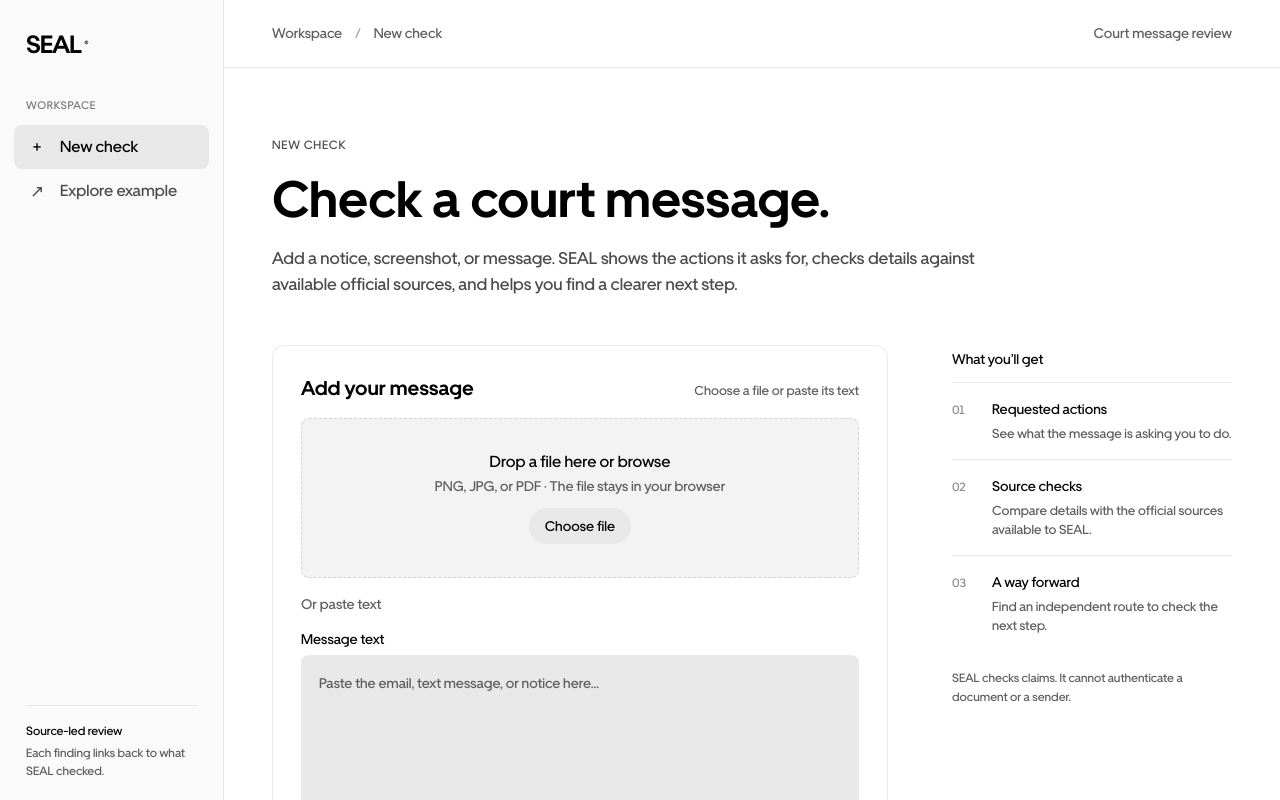
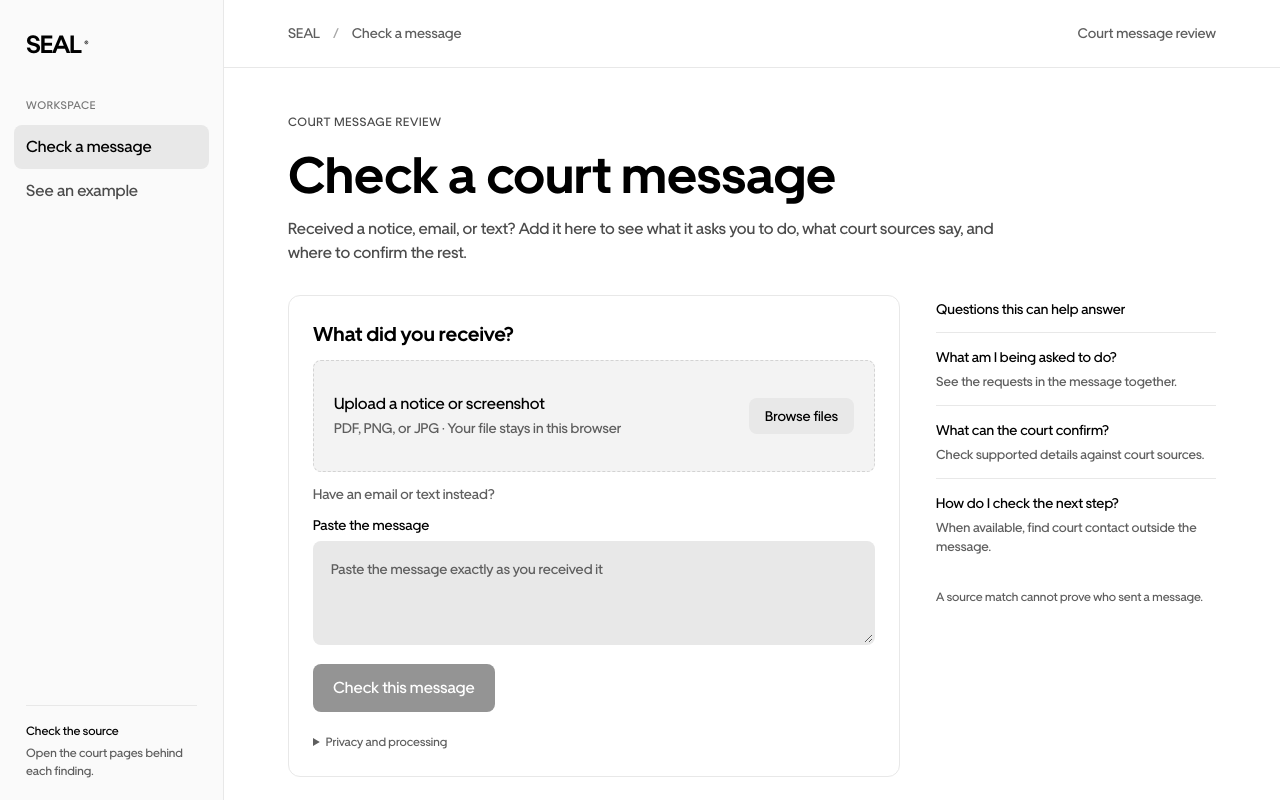
Before and after one commit to Davemafy/seal, a Next.js app: page / in a window 1280 px wide. Shown: the top 800 px of the page. Built offline with nearby package versions, Linux system fonts and the light colour scheme.

Commit message:
Make SEAL intake clearer and remove generic UI symbols

```diff
--- a/app/seal-app.tsx
+++ b/app/seal-app.tsx
@@ -31,16 +31,16 @@ function decisionCopy(verification:Verification|null){
  const mismatches=verification.results.filter(result=>result.verdict==='MISMATCH').length;
  const matches=verification.results.filter(result=>result.verdict==='MATCH').length;
  if(mismatches)return {
-  title:'Some details conflict with official sources.',
-  summary:'Review the highlighted details and use the official route below for your next step.'
+  title:'Some details do not match court sources.',
+  summary:'See which parts conflict, then use the court contact shown below to check what to do next.'
  };
  if(matches)return {
   title:'Some details match official sources.',
-  summary:'You can review each match below. Use an independently found official channel for any next step.'
+  summary:'See what matched below. A matching detail alone does not confirm who sent the message.'
  };
  return {
-  title:'These details need a closer check.',
-  summary:'SEAL could not confirm them from the sources available. The record below shows what was checked.'
+  title:'We could not confirm these details.',
+  summary:'See what was checked below, then contact the court through its own website if you need to act.'
  };
 }
 
@@ -251,44 +251,43 @@ async function upload(uploaded:File){
   <aside className="workspace-rail" aria-label="Workspace">
    <Link href="/" className="rail-brand">SEAL<span>®</span></Link>
    <div className="rail-group-label">WORKSPACE</div>
-   <button className={`rail-item ${!text?'is-current':''}`} type="button" onClick={clear}><span className="rail-item-mark" aria-hidden="true">+</span> New check</button>
-   <button className="rail-item" type="button" disabled={!hydrated} onClick={()=>chooseFixture('action-message-demo')}><span className="rail-item-mark" aria-hidden="true">↗</span> Explore example</button>
+   <button className={`rail-item ${!text?'is-current':''}`} type="button" onClick={clear}>Check a message</button>
+   <button className="rail-item" type="button" disabled={!hydrated} onClick={()=>chooseFixture('action-message-demo')}>See an example</button>
    <div className="rail-spacer"/>
-   <div className="rail-foot"><strong>Source-led review</strong><span>Each finding links back to what SEAL checked.</span></div>
+   <div className="rail-foot"><strong>Check the source</strong><span>Open the court pages behind each finding.</span></div>
   </aside>
   <header className="seal-nav">
    <Link href="/" className="mobile-brand">SEAL</Link>
-   <div className="seal-nav-note">Workspace <span aria-hidden="true">/</span> {text?'Message review':'New check'}</div>
-   {text?<button className="nav-action" type="button" onClick={clear}>Start another check</button>:<div className="nav-trust">Court message review</div>}
+   <div className="seal-nav-note">SEAL <span aria-hidden="true">/</span> {text?'Your review':'Check a message'}</div>
+   {text?<button className="nav-action" type="button" onClick={clear}>Check another message</button>:<div className="nav-trust">Court message review</div>}
   </header>
 
   {!text?
    <section className="entry-shell">
    <div className="entry-copy">
-     <p className="entry-kicker">NEW CHECK</p>
-     <h1>Check a court message.</h1>
-     <p>Add a notice, screenshot, or message. SEAL shows the actions it asks for, checks details against available official sources, and helps you find a clearer next step.</p>
+     <p className="entry-kicker">COURT MESSAGE REVIEW</p>
+     <h1>Check a court message</h1>
+     <p>Received a notice, email, or text? Add it here to see what it asks you to do, what court sources say, and where to confirm the rest.</p>
     </div>
 
     <div className="intake">
-     <div className="intake-heading"><strong>Add your message</strong><span>Choose a file or paste its text</span></div>
+     <div className="intake-heading"><strong>What did you receive?</strong></div>
      <button className={`upload-row ${dragging?'is-dragging':''}`} type="button" disabled={busy||!hydrated} onClick={()=>input.current?.click()}
       onDragOver={event=>{if(event.dataTransfer.types.includes('Files')){event.preventDefault();setDragging(true)}}}
       onDragLeave={event=>{if(!event.currentTarget.contains(event.relatedTarget as Node))setDragging(false)}}
       onDrop={event=>{event.preventDefault();setDragging(false);if(event.dataTransfer.files[0])upload(event.dataTransfer.files[0])}}>
-      <span className="upload-plus" aria-hidden="true">+</span>
-      <span><strong>{busy?status:'Drop a file here or browse'}</strong><small>PNG, JPG, or PDF · The file stays in your browser</small></span>
-      <span className="upload-browse">Choose file</span>
+      <span><strong>{busy?status:'Upload a notice or screenshot'}</strong><small>PDF, PNG, or JPG · Your file stays in this browser</small></span>
+      <span className="upload-browse">Browse files</span>
      </button>
 
-     <div className="paste-divider"><span>Or paste text</span></div>
+     <div className="paste-divider"><span>Have an email or text instead?</span></div>
      <label className="paste-field">
-      <span className="field-label">Message text</span>
-      <textarea aria-label="Paste the court message" value={draft} onChange={event=>setDraft(event.target.value)} placeholder="Paste the email, text message, or notice here..."/>
+      <span className="field-label">Paste the message</span>
+      <textarea aria-label="Paste the court message" value={draft} onChange={event=>setDraft(event.target.value)} placeholder="Paste the message exactly as you received it"/>
      </label>
 
      <div className="intake-actions">
-      <button className="check-message" type="button" disabled={!draft.trim()||!hydrated} onClick={submitPaste}>Check pasted text <span aria-hidden="true">→</span></button>
+      <button className="check-message" type="button" disabled={!draft.trim()||!hydrated} onClick={submitPaste}>Check this message</button>
      </div>
 
      {error&&<div role="alert" className="inspection-error">{error}</div>}
@@ -298,12 +297,12 @@ async function upload(uploaded:File){
       <p>Your uploaded file does not leave the browser. Extracted text can be sent to the SEAL server and, when configured, to Groq for claim structuring. SEAL does not store the uploaded file or extracted claims.</p>
      </details>
     </div>
-    <aside className="entry-guide" aria-label="What you will get">
-     <p className="guide-heading">What you’ll get</p>
-     <div><span>01</span><p><strong>Requested actions</strong><small>See what the message is asking you to do.</small></p></div>
-     <div><span>02</span><p><strong>Source checks</strong><small>Compare details with the official sources available to SEAL.</small></p></div>
-     <div><span>03</span><p><strong>A way forward</strong><small>Find an independent route to check the next step.</small></p></div>
-     <p className="guide-limit">SEAL checks claims. It cannot authenticate a document or a sender.</p>
+    <aside className="entry-guide" aria-label="Questions SEAL can help answer">
+     <p className="guide-heading">Questions this can help answer</p>
+     <div><p><strong>What am I being asked to do?</strong><small>See the requests in the message together.</small></p></div>
+     <div><p><strong>What can the court confirm?</strong><small>Check supported details against court sources.</small></p></div>
+     <div><p><strong>How do I check the next step?</strong><small>When available, find court contact outside the message.</small></p></div>
+     <p className="guide-limit">A source match cannot prove who sent a message.</p>
     </aside>
    </section>
    :
@@ -311,7 +310,7 @@ async function upload(uploaded:File){
     <div className="review-head">
      <div>
       <p className="review-context">{isDemo?'EXAMPLE CHECK':file?.kind==='pdf'?'PDF DOCUMENT':file?'IMAGE OR SCREENSHOT':'PASTED MESSAGE'}</p>
-      <h1>{isActionDemo?'Jury-duty message example':isDemo?'Court notice example':'Message review'}</h1>
+      <h1>{isActionDemo?'Jury-duty message example':isDemo?'Court notice example':'Your message'}</h1>
      </div>
      <div className="review-head-actions">
       {isDemo&&<select aria-label="Choose demo fixture" value={fixture} onChange={event=>chooseFixture(event.target.value as FixtureKey)}>
@@ -349,7 +348,7 @@ async function upload(uploaded:File){
        </div>
        :
        <div className="decision">
-        <p className="decision-label">What to do now</p>
+        <p className="decision-label">What we found</p>
         <h2>{decision.title}</h2>
         <p className="decision-summary">{decision.summary}</p>
         {verification.safe_action&&<a className="safe-primary" href={verification.safe_action.primary_url} target="_blank" rel="noopener noreferrer">{verification.safe_action.primary_label}</a>}
@@ -358,7 +357,7 @@ async function upload(uploaded:File){
          <span>What the message asks</span>
          <strong>{actionSummary}</strong>
         </button>}
-        <div className="review-progress"><span>{claims.length} claims checked</span><span>{count('MISMATCH')} contradict · {count('MATCH')} match · {count('COULD_NOT_VERIFY')} unverified</span></div>
+        <div className="review-progress"><span>{claims.length} details checked</span><span>{count('MISMATCH')} conflict · {count('MATCH')} match · {count('COULD_NOT_VERIFY')} could not verify</span></div>
        </div>}
      </div>
 
@@ -423,7 +422,7 @@ async function upload(uploaded:File){
 
     {ready&&verification?.safe_action&&<section className="source-resolution" id="source-checks" aria-label="Safe next step">
      <div className="section-heading evidence-heading">
-      <h2>What the independent sources change</h2>
+      <h2>What the court sources say</h2>
       <p>{verification.safe_action.title}</p>
      </div>
 
@@ -451,7 +450,7 @@ async function upload(uploaded:File){
       </div>
      </div>
 
-     <p className="resolution-disclaimer">This is not an authenticity ruling. It is a safer route based on independent official sources.</p>
+     <p className="resolution-disclaimer">These sources cannot confirm who sent the message.</p>
     </section>}
 
     {ready&&verification?.contact&&<section className="contact-section" aria-label="Independent court contact">
@@ -473,8 +472,8 @@ async function upload(uploaded:File){
 
     {ready&&<section className="record-section" id="checked-details">
      <div className="section-heading record-heading">
-      <h2>Full verification record</h2>
-      <p>Select a row to inspect the exact source text, result, and supporting evidence.</p>
+      <h2>What was checked</h2>
+      <p>Choose a detail to see the message text alongside the court source.</p>
      </div>
 
      <div className="record-layout">
@@ -544,7 +543,6 @@ async function upload(uploaded:File){
 
   <footer className="seal-footer">
    <span>SEAL is not affiliated with any court.</span>
-   <span>Review the message, the sources, and your next step.</span>
   </footer>
  </main>;
 }
--- a/app/workspace.css
+++ b/app/workspace.css
@@ -17,15 +17,14 @@
 .rail-brand{padding:0 12px 38px;text-decoration:none;font-size:25px;line-height:32px;font-weight:700;letter-spacing:-.04em}
 .rail-brand span{margin-left:3px;font-size:9px;vertical-align:top}
 .rail-group-label{margin:0 12px 10px;color:#777;font-size:11px;font-weight:500;letter-spacing:.06em}
-.rail-item{width:100%;min-height:44px;display:flex;align-items:center;gap:12px;padding:8px 12px;border:0;border-radius:8px;background:transparent;color:#4b4b4b;text-align:left;font-size:14px}
+.rail-item{width:100%;min-height:44px;display:flex;align-items:center;padding:8px 12px;border:0;border-radius:8px;background:transparent;color:#4b4b4b;text-align:left;font-size:14px}
 .rail-item:hover{background:#e8e8e8}
 .rail-item.is-current{background:#e8e8e8;color:#000;font-weight:500}
-.rail-item-mark{width:22px;text-align:center;font-size:17px;line-height:20px}
 .rail-spacer{flex:1}
 .rail-foot{display:grid;gap:4px;margin:0 12px;padding-top:16px;border-top:1px solid var(--line);color:#5e5e5e;font-size:12px;line-height:18px}
 .rail-foot strong{color:#000;font-weight:500}
 .seal-nav,.entry-shell,.review-shell,.seal-footer{grid-column:2;min-width:0}
-.seal-nav{min-height:68px;padding:0 48px;display:flex;justify-content:space-between;align-items:center;gap:24px;border-bottom:1px solid var(--line);background:#fff}
+.seal-nav{min-height:68px;padding:0 64px;display:flex;justify-content:space-between;align-items:center;gap:24px;border-bottom:1px solid var(--line);background:#fff}
 .mobile-brand{display:none}
 .seal-mark{justify-self:start;text-decoration:none;font-size:24px;font-weight:800;letter-spacing:-.035em}
 .seal-mark span{font-size:9px;vertical-align:top;margin-left:3px}
@@ -34,45 +33,43 @@
 .nav-trust,.nav-action{justify-self:end}
 .nav-action{border:0;border-radius:8px;padding:10px 16px;background:var(--secondary);font-size:14px;font-weight:600}
 .nav-action:hover,.demo-link:hover,.replay-button:hover{background:var(--tertiary)}
-.entry-shell{width:100%;max-width:1240px;min-height:calc(100svh - 148px);margin:0 auto;padding:64px 48px 88px;display:grid;grid-template-columns:minmax(0,1fr) 280px;grid-template-areas:"intro intro" "form guide";column-gap:64px;row-gap:48px;align-content:start;align-items:start}
+.entry-shell{width:100%;max-width:1240px;min-height:calc(100svh - 148px);margin:0 auto;padding:42px 64px 72px;display:grid;grid-template-columns:minmax(0,1fr) 280px;grid-template-areas:"intro intro" "form guide";column-gap:36px;row-gap:30px;align-content:start;align-items:start}
 .entry-copy{grid-area:intro}
 .entry-kicker{margin:0 0 12px!important;color:var(--muted);font-size:12px!important;font-weight:500;letter-spacing:.06em}
 .entry-copy h1{margin:0;max-width:800px;font-size:clamp(40px,4vw,52px);font-weight:700;line-height:1.15;letter-spacing:0}
-.entry-copy>p{max-width:710px;margin:16px 0 0;color:#4b4b4b;font-size:17px;line-height:26px}
-.intake{grid-area:form;display:flex;flex-direction:column;gap:16px;padding:28px;border:1px solid var(--line);border-radius:12px;background:#fff}
+.entry-copy>p{max-width:750px;margin:12px 0 0;color:#4b4b4b;font-size:16px;line-height:24px}
+.intake{grid-area:form;display:flex;flex-direction:column;gap:12px;padding:24px;border:1px solid var(--line);border-radius:12px;background:#fff}
 .intake-heading{display:flex;justify-content:space-between;gap:16px;align-items:baseline}
 .intake-heading strong{font-size:20px;line-height:28px}
 .intake-heading span{color:var(--muted);font-size:13px}
 .entry-guide{grid-area:guide;padding-top:4px}
 .guide-heading{margin:0 0 12px;font-size:14px;font-weight:500}
-.entry-guide>div{display:grid;grid-template-columns:28px 1fr;gap:12px;padding:16px 0;border-top:1px solid var(--line)}
-.entry-guide>div>span{padding-top:2px;color:#8a8a8a;font-size:12px}
+.entry-guide>div{padding:14px 0;border-top:1px solid var(--line)}
 .entry-guide>div p{display:grid;gap:4px;margin:0}
 .entry-guide>div strong{font-size:14px;font-weight:500}
 .entry-guide>div small{color:var(--muted);font-size:13px;line-height:19px}
 .guide-limit{margin:18px 0 0;color:var(--muted);font-size:12px;line-height:19px}
-.upload-row{width:100%;min-height:160px;display:flex;flex-direction:column;align-items:center;justify-content:center;gap:8px;padding:24px;text-align:center;border:1px dashed #d3d3d3;border-radius:8px;background:var(--secondary);color:var(--ink)}
+.upload-row{width:100%;min-height:112px;display:flex;align-items:center;justify-content:space-between;gap:16px;padding:20px;text-align:left;border:1px dashed #d3d3d3;border-radius:8px;background:var(--secondary);color:var(--ink)}
 .upload-row:hover,.upload-row.is-dragging{border:2px dashed var(--blue);background:#eff4fe}
 .upload-row strong{display:block;font-size:16px;font-weight:500;line-height:20px}
 .upload-row small{display:block;margin-top:4px;font-size:14px;line-height:20px;color:var(--muted)}
 .upload-plus{display:none}
-.upload-browse{margin-top:4px;padding:8px 16px;background:var(--tertiary);border-radius:999px;font-size:14px;font-weight:500;line-height:20px}
+.upload-browse{flex:none;padding:8px 16px;background:var(--tertiary);border-radius:8px;font-size:14px;font-weight:500;line-height:20px}
 .paste-divider{color:var(--muted);font-size:14px}
 .paste-field{display:block}
 .field-label{display:block;margin-bottom:8px;font-size:14px;font-weight:500;line-height:16px}
-.paste-field textarea{width:100%;height:176px;resize:vertical;padding:16px;border:2px solid transparent;border-radius:8px;outline:0;background:var(--tertiary);color:var(--ink);font-size:14px;line-height:20px}
+.paste-field textarea{width:100%;height:104px;resize:vertical;padding:16px;border:2px solid transparent;border-radius:8px;outline:0;background:var(--tertiary);color:var(--ink);font-size:14px;line-height:20px}
 .paste-field textarea::placeholder{color:var(--muted)}
 .paste-field textarea:hover{background:#dedede}
 .paste-field textarea:focus{border-color:var(--blue);background:var(--secondary)}
 .intake-actions{display:flex;align-items:center;gap:12px;flex-wrap:wrap}
 .check-message,.run-button,.safe-primary{min-height:48px;display:inline-flex;align-items:center;justify-content:center;padding:12px 20px;border:0;border-radius:8px;background:#000;color:#fff;text-decoration:none;font-size:16px;font-weight:500;line-height:20px}
 .check-message:hover,.run-button:hover,.safe-primary:hover{background:#333}
-.check-message{gap:18px}
 .demo-link,.replay-button{min-height:48px;padding:12px 16px;border:0;border-radius:8px;background:var(--secondary);font-size:14px;font-weight:500}
 .privacy{margin-top:8px;color:var(--muted);font-size:12px;line-height:20px}
 .privacy summary,.technical-record summary,.additional-sources summary{cursor:pointer}
 .privacy p{margin:8px 0}
-.review-shell{width:100%;max-width:1440px;margin:auto;padding:36px 48px 96px}
+.review-shell{width:100%;max-width:1440px;margin:auto;padding:36px 64px 96px}
 .review-head{display:flex;align-items:end;justify-content:space-between;gap:24px}
 .review-context,.source-status{margin:0;color:var(--muted);font-size:14px;line-height:20px}
 .review-head h1{margin:4px 0 0;font-size:40px;line-height:52px;font-weight:700}
@@ -183,7 +180,7 @@
 .technical-record summary{display:flex;justify-content:space-between}
 .technical-record p{overflow-wrap:anywhere}
 .replay-button{margin-top:16px}
-.seal-footer{display:flex;justify-content:space-between;gap:24px;padding:24px 48px;border-top:1px solid var(--line);color:var(--muted);font-size:14px}
+.seal-footer{display:flex;justify-content:space-between;gap:24px;padding:24px 64px;border-top:1px solid var(--line);color:var(--muted);font-size:14px}
 @media(max-width:1135px){
  .seal-nav,.seal-footer{padding-inline:36px}
  .entry-shell,.review-shell{padding-inline:36px}
@@ -197,7 +194,7 @@
  .workspace-rail{display:none}
  .seal-nav{padding-inline:36px}
  .mobile-brand{display:block;text-decoration:none;font-size:21px;font-weight:700}
- .entry-shell{grid-template-columns:1fr;grid-template-areas:"intro" "form" "guide";max-width:760px;min-height:auto;padding-block:64px}
+ .entry-shell{grid-template-columns:1fr;grid-template-areas:"intro" "form" "guide";max-width:760px;min-height:auto;padding-block:48px}
  .entry-guide{max-width:580px}
  .review-hero{grid-template-columns:1fr;grid-template-areas:"decision" "document"}
  .decision-pane{position:static}
@@ -213,6 +210,7 @@
  .entry-copy h1{font-size:40px;line-height:48px}
  .entry-copy>p{font-size:16px;line-height:24px}
  .intake{margin-top:0;padding:20px 16px}
+ .upload-row{align-items:flex-start;flex-direction:column;min-height:132px}
  .intake-heading{display:block}
  .intake-heading span{display:block;margin-top:4px}
  .entry-guide{padding:0 4px}
```
